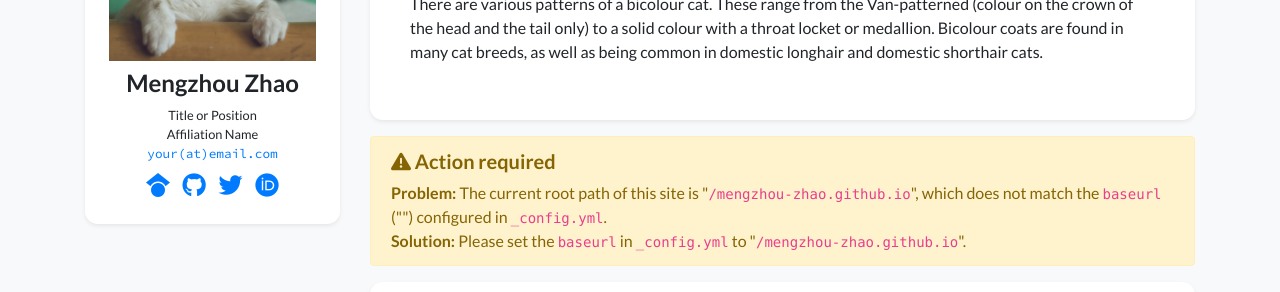
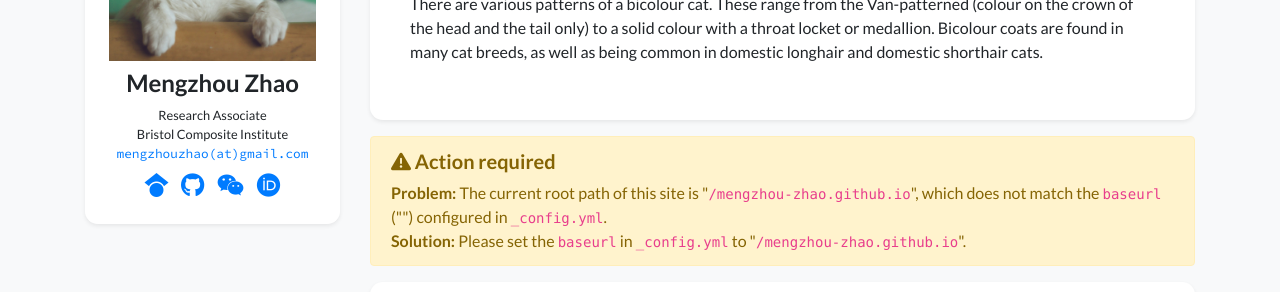
Before and after one commit to mengzhou-zhao/mengzhou-zhao.github.io, a Jekyll site: the page built from index.html, in a window 1280 px wide. Shown: the part 250-542 px from the top of the page. Built offline with Jekyll 4.4.1, drawn with Linux system fonts in a browser that asks for light colours; nearby versions of some CDN libraries; a style sheet for code colours, icons or effects is not loaded.

Commit message:
Update profile information: change position and affiliation, update email, and adjust Twitter and WeChat fields

```diff
--- a/_data/profile.yml
+++ b/_data/profile.yml
@@ -3,17 +3,17 @@ secondary_name: ""
 navbar_name: "Mengzhou Zhao"
 
 positions:
-- name: Title or Position
-- name: Affiliation Name
-  logo: /assets/images/badges/MIT_Social_circle.png  # Logo is optional
+- name: Research Associate
+- name: Bristol Composite Institute
+  logo: /assets/images/badges/Bristol_Composite_Institute.png  # Logo is optional
 
 
-email: "your@email.com"
+email: "mengzhouzhao@gmail.com"
 # cv_link: link-to-your-cv-file
 gscholar: 0HrHW3cAAAAJ  # This is an example, replace it with your own Google Scholar ID
 github: mengzhou-zhao
-twitter: your_twitter_id  # Do not include the '@' symbol
-# wechat_qrcode: /assets/images/etc/wechat.jpg
+# twitter: your_twitter_id  # Do not include the '@' symbol
+wechat_qrcode: /assets/images/etc/wechat.jpg
 # wechat_prompt: >-
 #   Please tell me your <strong>name</strong> and <strong>affiliation</strong> (current or past) when adding my wechat. Thanks!
 # linkedin: your-linked-in-id
```
